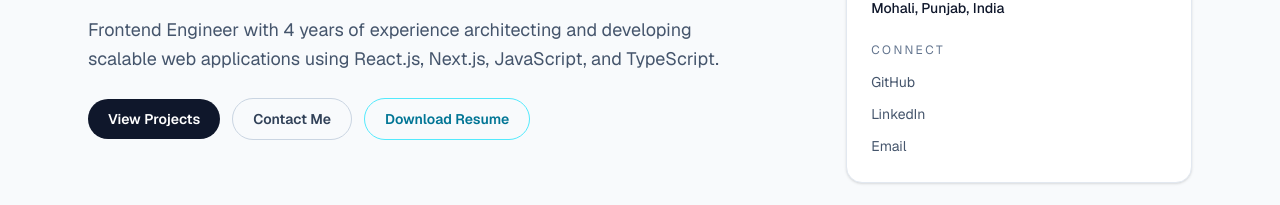
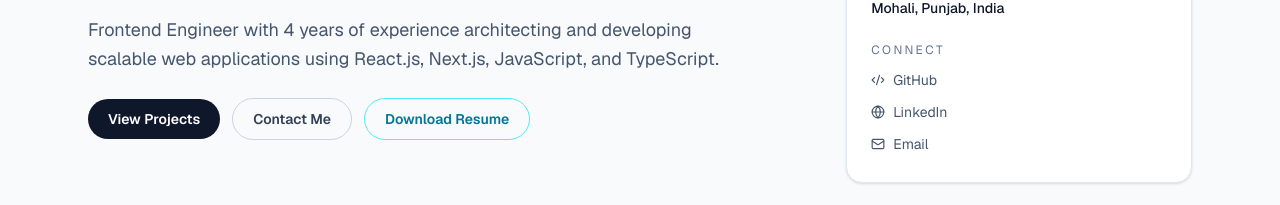
Before and after one commit to DevashishCoder23/devashish-portfolio, a Next.js app: page / in a window 1280 px wide. Shown: the part 324-529 px from the top of the page. Built offline with nearby package versions, Linux system fonts and the light colour scheme.

Commit message:
icons added with text

```diff
--- a/src/components/sections/contact-section.tsx
+++ b/src/components/sections/contact-section.tsx
@@ -1,7 +1,15 @@
 import { contactInfo, hobbies, socialLinks } from "@/data/portfolio";
 import { SectionHeading } from "@/components/ui/section-heading";
+import { Code2, Globe, Mail } from "lucide-react";
 
 export function ContactSection() {
+  const getSocialIcon = (label: string) => {
+    if (label === "GitHub") return <Code2 size={15} />;
+    if (label === "LinkedIn") return <Globe size={15} />;
+    if (label === "Email") return <Mail size={15} />;
+    return null;
+  };
+
   return (
     <section id="contact" className="mx-auto w-full max-w-6xl px-6 py-12 md:py-16">
       <SectionHeading
@@ -24,8 +32,9 @@ export function ContactSection() {
                 href={link.href}
                 target="_blank"
                 rel="noreferrer"
-                className="text-cyan-700 transition hover:text-cyan-500 dark:text-cyan-300"
+                className="inline-flex items-center gap-2 text-cyan-700 transition hover:text-cyan-500 dark:text-cyan-300"
               >
+                {getSocialIcon(link.label)}
                 {link.label}
               </a>
             ))}
--- a/src/components/sections/hero-section.tsx
+++ b/src/components/sections/hero-section.tsx
@@ -1,7 +1,15 @@
 import Image from "next/image";
+import { Code2, Globe, Mail } from "lucide-react";
 import { contactInfo, heroContent, socialLinks } from "@/data/portfolio";
 
 export function HeroSection() {
+  const getSocialIcon = (label: string) => {
+    if (label === "GitHub") return <Code2 size={14} />;
+    if (label === "LinkedIn") return <Globe size={14} />;
+    if (label === "Email") return <Mail size={14} />;
+    return null;
+  };
+
   return (
     <section className="mx-auto grid w-full max-w-6xl gap-10 px-6 py-18 md:grid-cols-[1.35fr_0.65fr] md:py-24">
       <div className="space-y-6">
@@ -68,8 +76,9 @@ export function HeroSection() {
                   href={link.href}
                   target="_blank"
                   rel="noreferrer"
-                  className="text-sm text-slate-600 transition hover:text-cyan-600 dark:text-slate-300 dark:hover:text-cyan-300"
+                  className="inline-flex items-center gap-2 text-sm text-slate-600 transition hover:text-cyan-600 dark:text-slate-300 dark:hover:text-cyan-300"
                 >
+                  {getSocialIcon(link.label)}
                   {link.label}
                 </a>
               </li>
```
